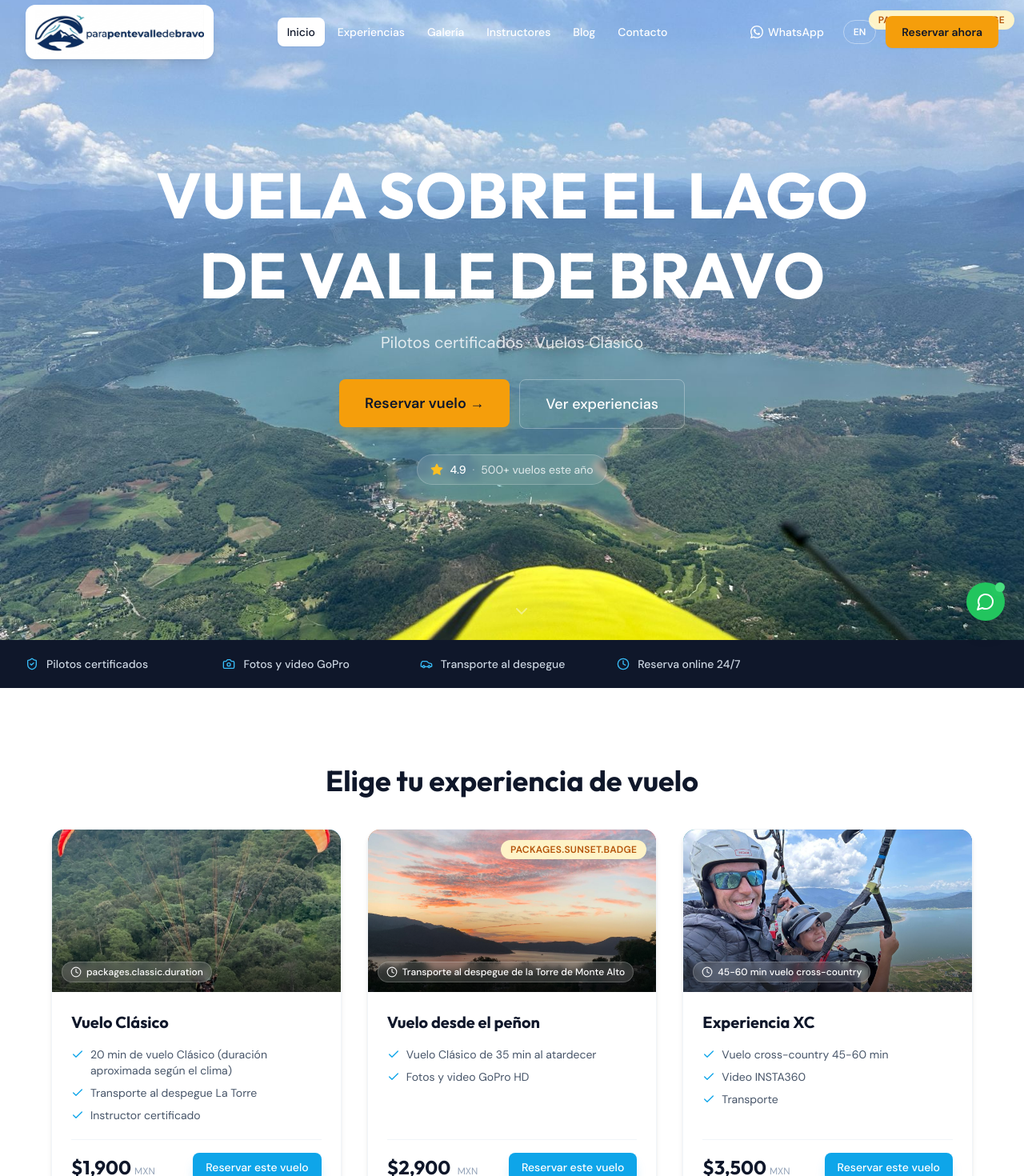
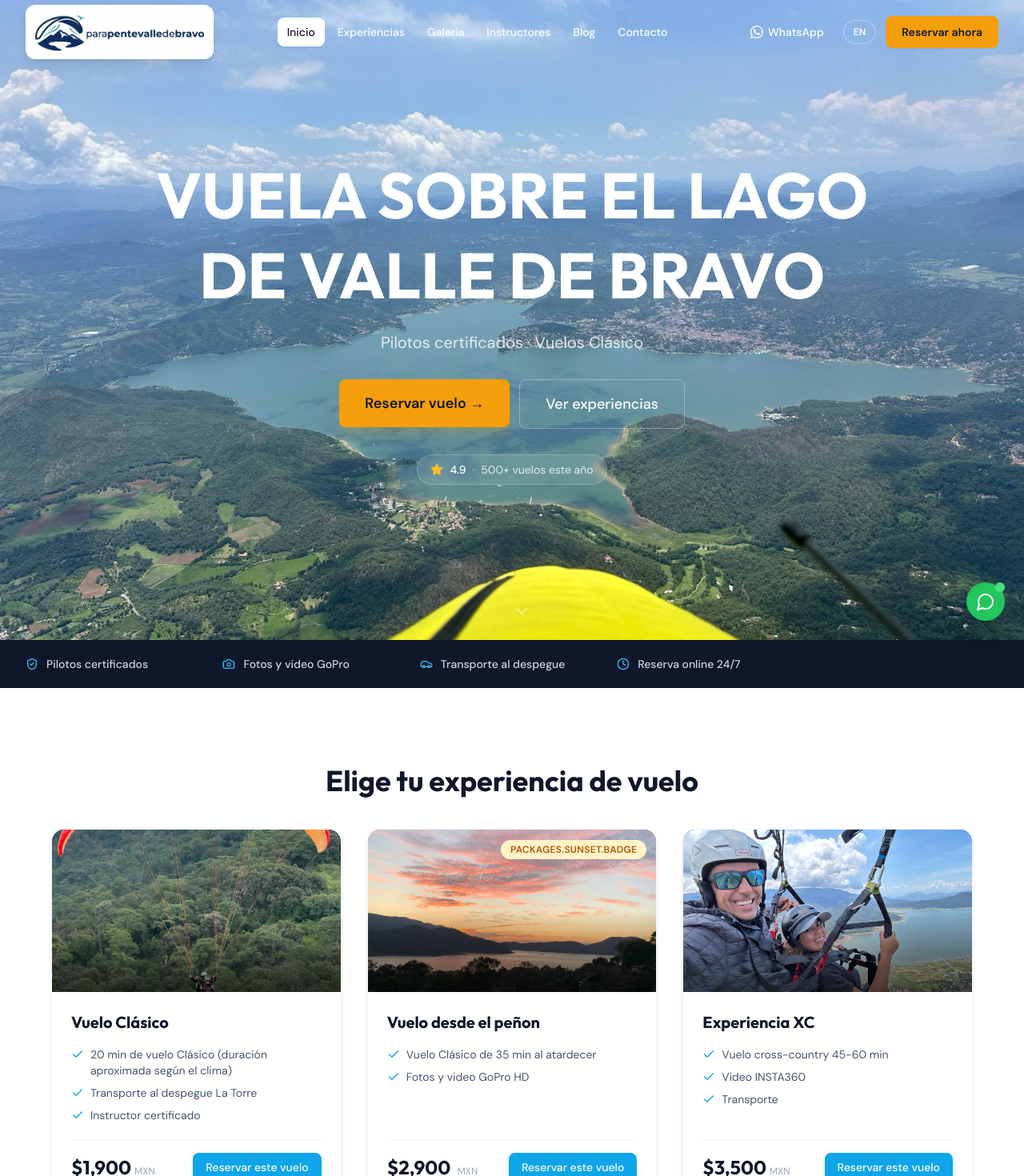
Before and after one commit to AlanF611/VuelaValle, a React (Vite) app: page / in a window 1280 px wide. Shown: the top 1470 px of the page at 80% size. Built offline with nearby package versions, Linux system fonts and the light colour scheme.

Commit message:
Refactor HomePage to remove redundant badges
Removed duration badge and sunset badge duplication.

```diff
--- a/src/pages/home/HomePage.tsx
+++ b/src/pages/home/HomePage.tsx
@@ -195,11 +195,6 @@ export default function HomePage() {
               return (
                 <FadeIn key={id} delay={i * 0.12} className="h-full">
                   <div className="h-full flex flex-col rounded-2xl overflow-hidden shadow-md hover:shadow-xl transition-shadow duration-300 border border-dark-100 group">
-                    {id === 'sunset' && (
-                      <div className="absolute top-3 right-3 z-10 pointer-events-none">
-                        <Badge>{t('packages.sunset.badge')}</Badge>
-                      </div>
-                    )}
                     {/* Image with aspect ratio + gradient fallback */}
                     <div className="relative aspect-[16/9] overflow-hidden shrink-0">
                       <div className={`absolute inset-0 bg-gradient-to-br ${gradients[id]}`} />
@@ -214,11 +209,6 @@ export default function HomePage() {
                       />
                       {/* Dark scrim so text on image is always readable */}
                       <div className="absolute inset-0 bg-gradient-to-t from-black/60 via-transparent to-transparent" />
-                      {/* Duration badge on image */}
-                      <div className="absolute bottom-3 left-3 flex items-center gap-1.5 px-2.5 py-1 bg-white/15 backdrop-blur-sm rounded-full border border-white/20">
-                        <Clock className="w-3.5 h-3.5 text-white/90" />
-                        <span className="text-white text-xs font-medium">{t(`packages.${id}.duration`)}</span>
-                      </div>
                       {id === 'sunset' && (
                         <div className="absolute top-3 right-3">
                           <Badge>{t('packages.sunset.badge')}</Badge>
```
